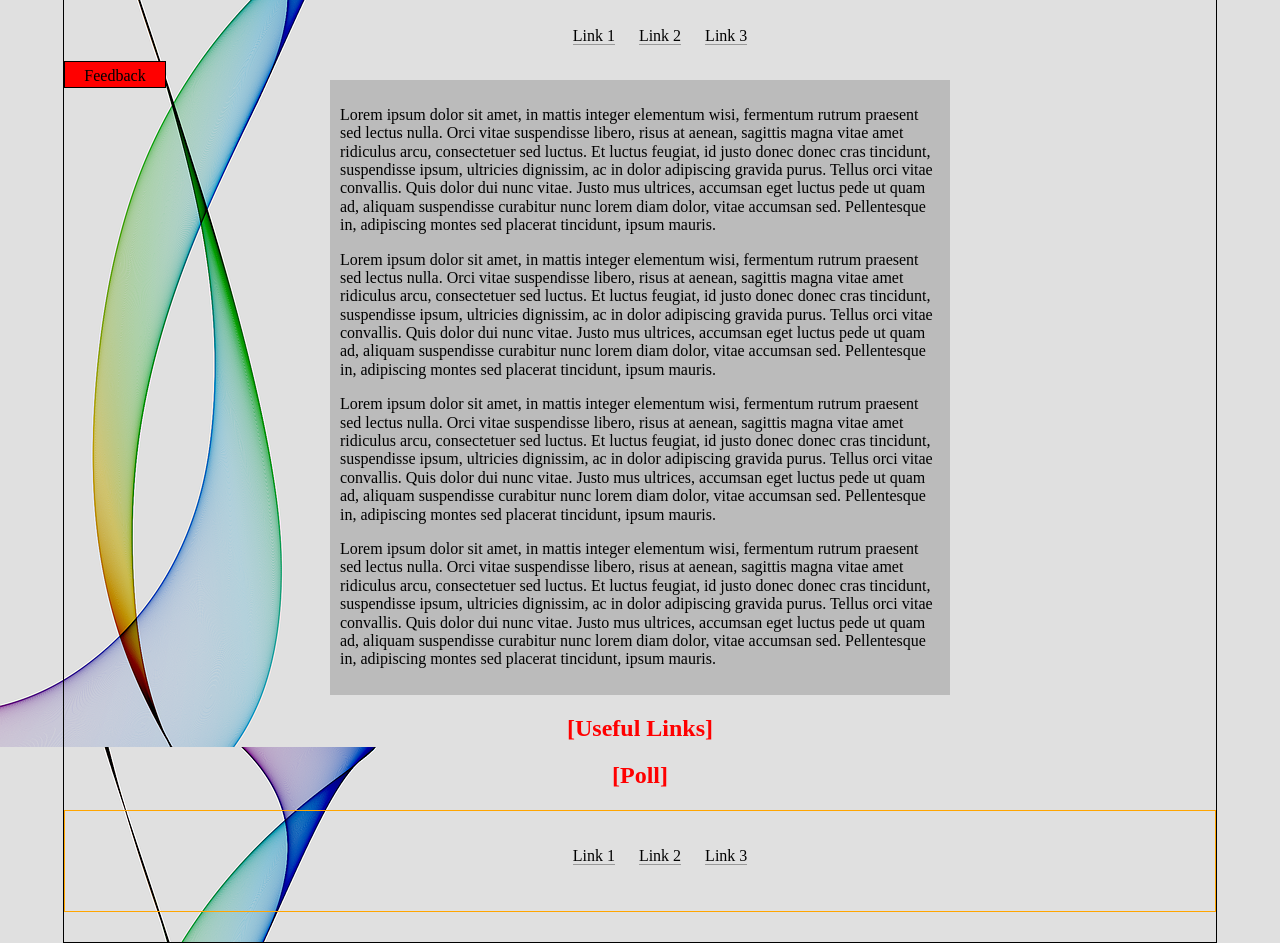
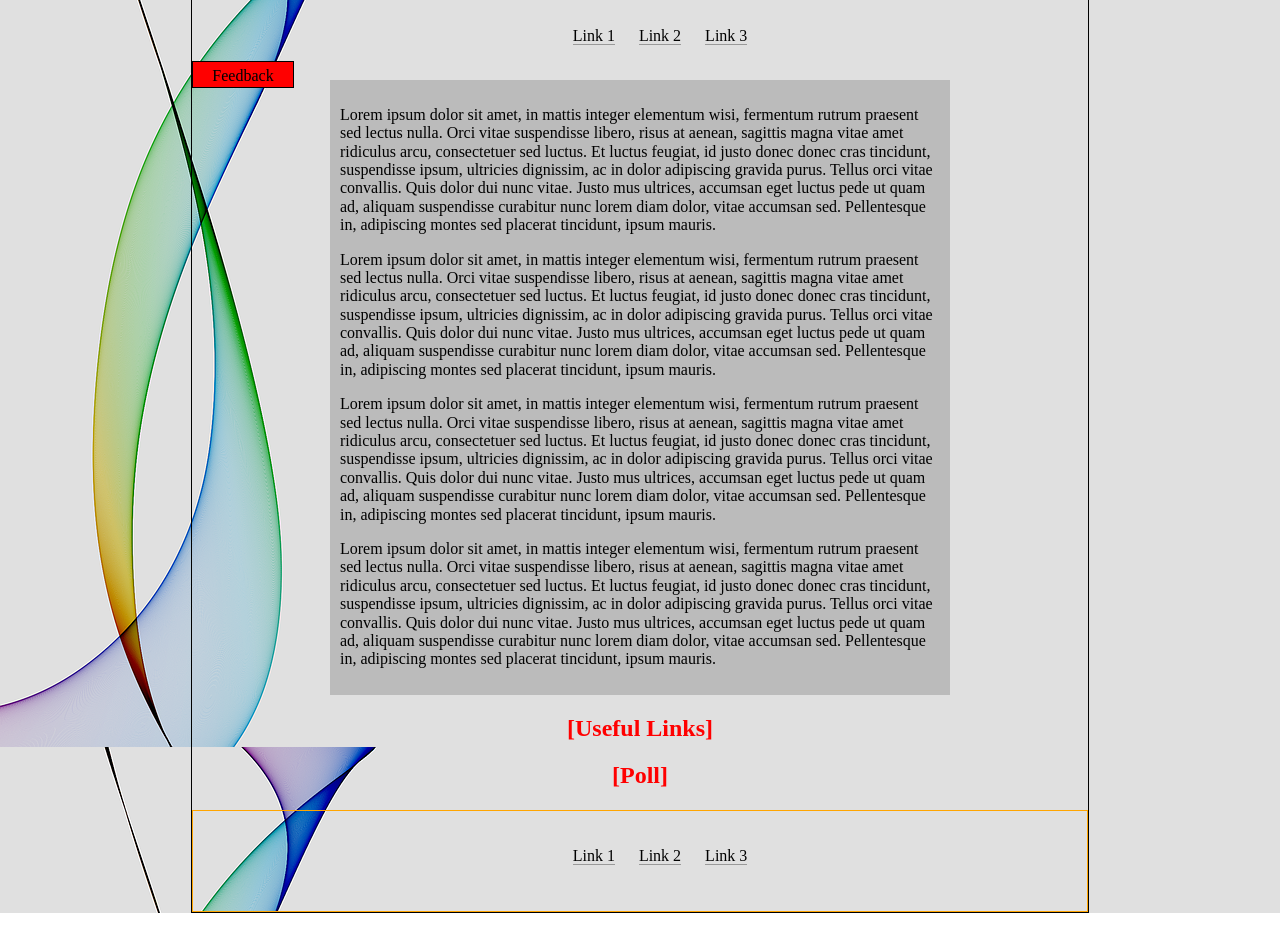
Before and after one commit to relopez/first_repo, a plain HTML site: page index.html in a window 1280 px wide. Shown: the part 106-1049 px from the top of the page. After the commit the page ends 1019 px from the top, so only its background shows below. Drawn offline with nearby package versions, Linux system fonts and the light colour scheme.

Commit message:
changes in main.css

```diff
--- a/main.css
+++ b/main.css
@@ -8,7 +8,7 @@ header {
 
 body {
     border: 1px solid;
-    width: 90%;
+    width: 70%;
     margin: 0 auto 0 auto;
     background: url(img/abstract.png);
     }
@@ -18,7 +18,6 @@ footer {
     height:80px;
     text-align: center;
     padding-top: 20px;
-    margin-bottom: 30px;
     }
 
 footer strong {
@@ -46,11 +45,12 @@ a:hover.link-header {
 }
 
 /*
-  menu-top a:hover {
+menu-top a:hover {
     text-decoration: none;
     color: red;
+}
 
-  a:hover.menu-top {
+a:hover.menu-top {
     text-decoration: none;
     color: red;
 }
@@ -137,7 +137,6 @@ Depois de divs floating left/right */
     width: 600px;
     margin: 0 auto 20px auto;
     padding: 10px;
-    /*border: 1px solid blue;*/
 }
 
 .message {
```
